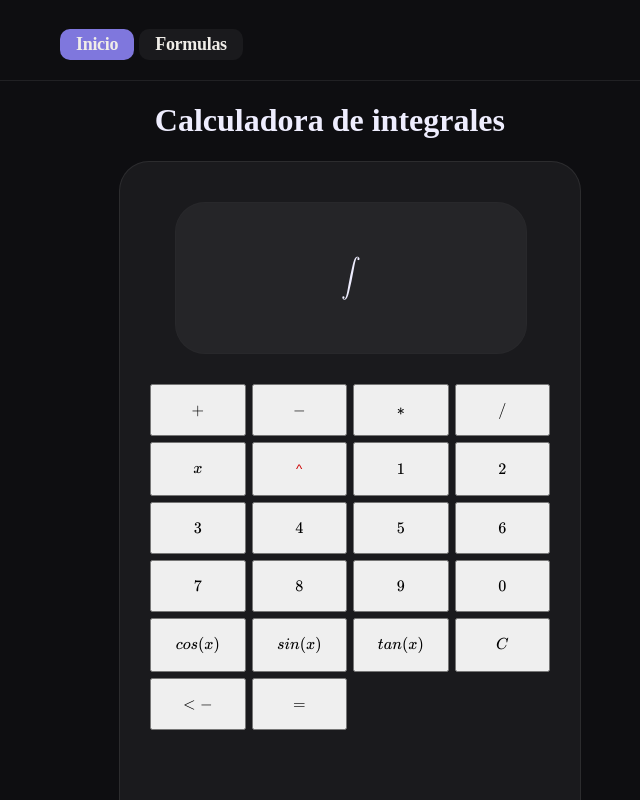
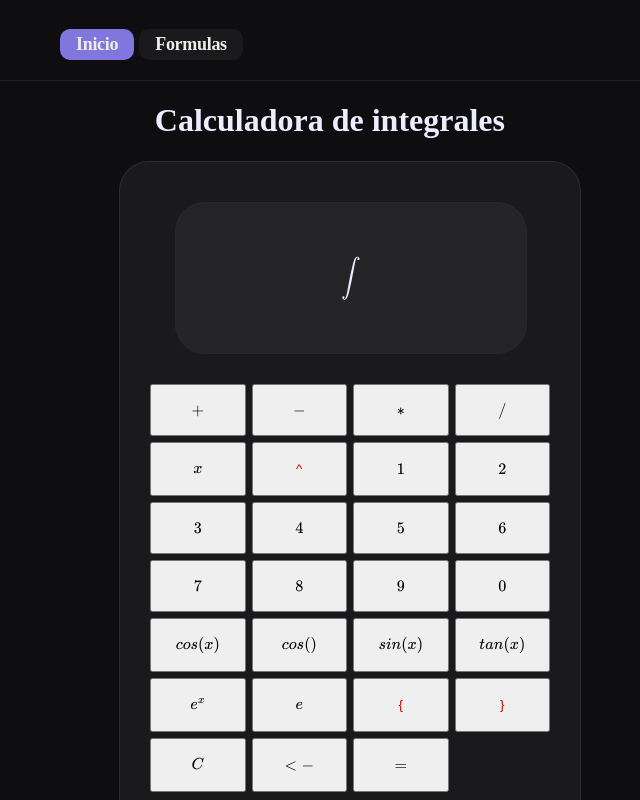
Before and after one commit to CAJMA1/Integral, a React (Vite) app: page / in a window 1280 px wide. Shown: the top 800 px of the page, without its empty margins (17-657 px from the left). Built offline with nearby package versions, Linux system fonts and the light colour scheme.

Commit message:
feat: implement advanced expression parsing for e^n, cos(n), and composite functions

```diff
--- a/src/pages/Home.jsx
+++ b/src/pages/Home.jsx
@@ -2,11 +2,13 @@ import { useState } from "react";
 import { InputNumber } from "../components/InputNumber";
 import Algebrite from "algebrite"
 import { RenderMath } from "../components/RenderMath";
-import { i } from "mathjs";
 export function Home() {
   const [input, setInput] = useState("")
   const [result, setResult] = useState("")
+  const [expr, setExpr] = useState("")
+  const [isExprRun, setExprRun] = useState(false)
   const [isLocked, setLocked] = useState(false)
+  const [isCos,setIsCos] = useState(false)
   return (
     <>
       <h1 className="tittle tittle-main">Calculadora de integrales</h1>
@@ -38,8 +40,13 @@ export function Home() {
           <InputNumber character="9" onClick={handleInputSelect} />
           <InputNumber character="0" onClick={handleInputSelect} />
           <InputNumber character="cos(x)" onClick={handleInputSelect} />
+          <InputNumber character="cos()" onClick={handleInputKeyOpen} />
           <InputNumber character="sin(x)" onClick={handleInputSelect} />
           <InputNumber character="tan(x)" onClick={handleInputSelect}/>
+          <InputNumber character="e^x" onClick={handleInputSelect}/>
+          <InputNumber character="e" onClick={handleInputSelect}/>
+          <InputNumber character="{" onClick={handleInputKeyOpen}/>
+          <InputNumber character="}" onClick={handleInputKeyClose}/>
           <InputNumber character="C" onClick={clear} />
           <InputNumber character="<-" onClick={deleteLastCharacter} />
           <InputNumber character="=" onClick={calculateIntegral} />
@@ -47,14 +54,57 @@ export function Home() {
       </div>
     </>
   );
+  function handleInputKeyOpen(character){
+    if(input.at(-1) === "e"){
+      setExpr(`${input}^{`)
+
+      setExprRun(true)
+    }
+    if(input.at(-1) === "^"){
+      setExpr(`${input}{`)
+      setExprRun(true)
+    }
+    if(character === "cos()"){
+      const newInput = input + "cos()"
+      setInput(newInput)
+      setExpr(newInput)
+      setExpr((prev)=> prev.slice(0,-1))
+      setIsCos(true)
+      setExprRun(true)
+    }
+  }
+  function handleInputKeyClose(){
+    if(isExprRun){
+      if(isCos){
+        console.log(expr)
+        setInput(`${expr})`)
+        setExpr("")
+        setExprRun(false)
+        setIsCos(false)
+        setExprRun(false)
+      }else{
+        console.log(expr)
+        setInput(`${expr}}`)
+        setExpr("")
+        setExprRun(false)
+      }
+
+    }
+  }
   function handleInputSelect(character) {
     if (isLocked) return
-
-    setInput((prev) => prev + character);
+    if(isExprRun){
+      setExpr((prev) => prev + character)
+      return
+    }
+    setInput((prev) => prev + character)
+    console.log(expr)
+    console.log(input)
   }
   function clear() {
     setResult("")
     setInput("")
+    setExpr("")
     setLocked(false)
   }
   function deleteLastCharacter() {
@@ -62,7 +112,11 @@ export function Home() {
   }
   function calculateIntegral() {
     if (input && input.trim() !== "") {
-      const integral = Algebrite.run(`integral(${input},x)`)
+      const expression = input
+      .replaceAll("{","(")
+      .replaceAll("}",")")
+
+      const integral = Algebrite.run(`integral(${expression},x)`)
       const latex = Algebrite.run(`printlatex(${integral})`)
       console.log(integral)
       console.log(latex)
```
